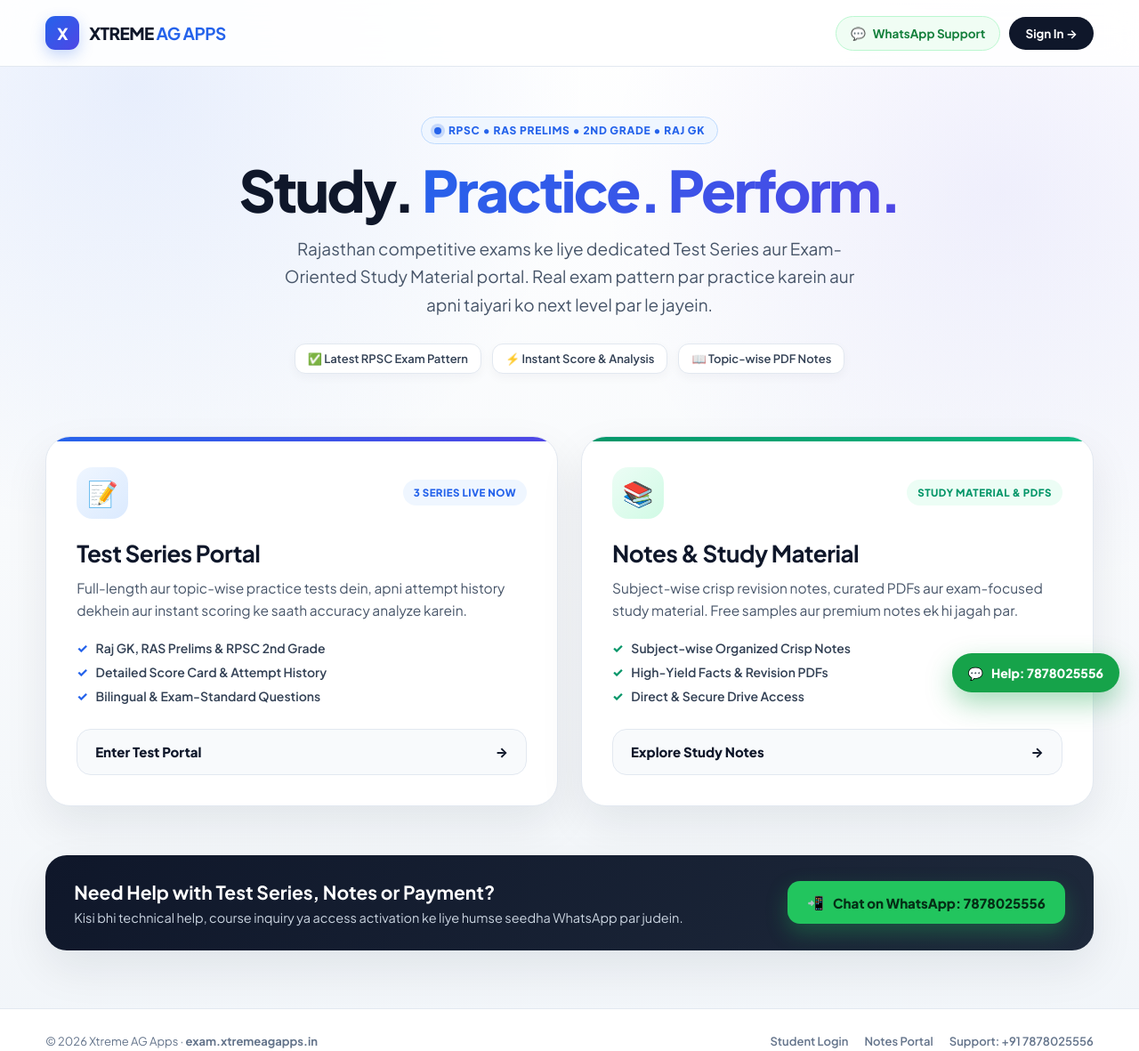
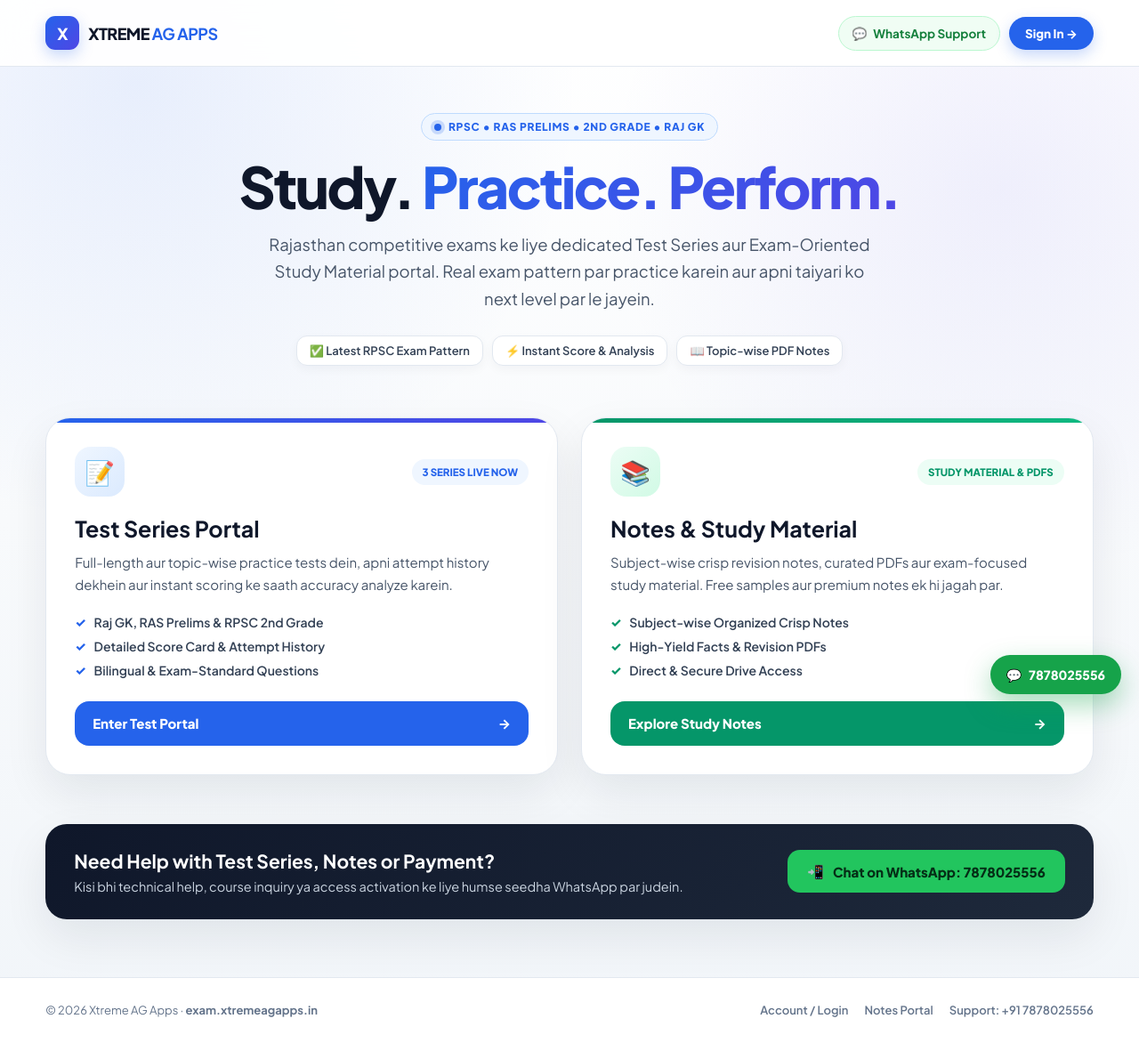
Before and after one commit to Iamajeetram/xtreme-ag-exam, a plain HTML site: page index.html in a window 1280 px wide. Shown: the whole page at 89% size. Drawn offline with nearby package versions, Linux system fonts and the light colour scheme.

Commit message:
Refactor styles and add authentication script
Updated styles and layout for various elements in index.html, including header, buttons, and grid items. Added smart authentication session checker script.

```diff
--- a/index.html
+++ b/index.html
@@ -21,13 +21,12 @@
       --indigo: #4f46e5;
       --wa: #16a34a;
       --wa-dark: #15803d;
-      --gold: #d97706;
       --shadow-sm: 0 4px 12px rgba(15, 23, 42, 0.04);
       --shadow: 0 20px 50px rgba(15, 23, 42, 0.08);
       --shadow-hover: 0 25px 60px rgba(37, 99, 235, 0.14);
     }
 
-    * { box-sizing: border-box; }
+    * { box-sizing: border-box; -webkit-tap-highlight-color: transparent; }
 
     body {
       margin: 0;
@@ -44,12 +43,11 @@
 
     a { color: inherit; text-decoration: none; }
 
-    /* Header / Navbar */
     header {
       position: sticky;
       top: 0;
-      z-index: 50;
-      background: rgba(255, 255, 255, 0.88);
+      z-index: 100;
+      background: rgba(255, 255, 255, 0.92);
       backdrop-filter: blur(16px);
       -webkit-backdrop-filter: blur(16px);
       border-bottom: 1px solid var(--line);
@@ -62,16 +60,16 @@
       display: flex;
       align-items: center;
       justify-content: space-between;
-      gap: 14px;
+      gap: 12px;
     }
 
     .brand {
       display: flex;
       align-items: center;
-      gap: 11px;
+      gap: 10px;
       font-weight: 800;
       letter-spacing: -0.03em;
-      font-size: 19px;
+      font-size: 18px;
     }
 
     .brand-logo {
@@ -93,46 +91,42 @@
       display: flex;
       align-items: center;
       gap: 10px;
+      position: relative;
+      z-index: 110;
     }
 
     .wa-btn {
       display: inline-flex;
       align-items: center;
-      gap: 8px;
-      padding: 10px 16px;
+      gap: 7px;
+      padding: 10px 15px;
       border-radius: 999px;
       background: #f0fdf4;
       border: 1px solid #bbf7d0;
       color: var(--wa-dark);
       font-size: 13.5px;
       font-weight: 700;
-      transition: all 0.2s ease;
-    }
-
-    .wa-btn:hover {
-      background: var(--wa);
-      color: #fff;
-      border-color: var(--wa);
-      transform: translateY(-1px);
-      box-shadow: 0 8px 20px rgba(22, 163, 74, 0.22);
+      cursor: pointer;
+      touch-action: manipulation;
     }
 
     .login-btn {
       display: inline-flex;
       align-items: center;
-      gap: 6px;
+      gap: 7px;
       padding: 10px 18px;
       border-radius: 999px;
-      background: var(--text);
+      background: var(--blue);
       color: #fff;
       font-size: 13.5px;
-      font-weight: 700;
-      transition: all 0.2s ease;
+      font-weight: 800;
+      cursor: pointer;
+      touch-action: manipulation;
+      box-shadow: 0 6px 16px rgba(37, 99, 235, 0.25);
     }
 
-    .login-btn:hover {
-      background: var(--blue);
-      transform: translateY(-1px);
+    .login-btn:hover, .login-btn:active {
+      background: var(--blue-dark);
     }
 
     .wrap {
@@ -141,9 +135,8 @@
       flex: 1;
     }
 
-    /* Hero Section */
     .hero {
-      padding: 56px 0 36px;
+      padding: 52px 0 34px;
       text-align: center;
       max-width: 840px;
       margin: auto;
@@ -188,9 +181,9 @@
 
     .lead {
       color: var(--muted);
-      font-size: clamp(16px, 2.2vw, 19px);
+      font-size: clamp(15.5px, 2.2vw, 18.5px);
       line-height: 1.65;
-      margin: 0 auto 28px;
+      margin: 0 auto 26px;
       max-width: 680px;
     }
 
@@ -198,8 +191,7 @@
       display: flex;
       flex-wrap: wrap;
       justify-content: center;
-      gap: 12px;
-      margin-bottom: 10px;
+      gap: 10px;
     }
 
     .chip {
@@ -216,7 +208,6 @@
       box-shadow: var(--shadow-sm);
     }
 
-    /* Main Portal Grid */
     .grid {
       display: grid;
       grid-template-columns: repeat(2, 1fr);
@@ -231,11 +222,12 @@
       background: var(--card);
       border: 1px solid var(--line);
       border-radius: 28px;
-      padding: 34px;
+      padding: 32px;
       box-shadow: var(--shadow);
-      transition: all 0.28s cubic-bezier(0.16, 1, 0.3, 1);
+      transition: all 0.25s ease;
       position: relative;
       overflow: hidden;
+      cursor: pointer;
     }
 
     .tile::before {
@@ -246,34 +238,29 @@
       right: 0;
       height: 5px;
       background: linear-gradient(90deg, var(--blue), var(--indigo));
+      pointer-events: none;
     }
 
     .tile.notes-card::before {
       background: linear-gradient(90deg, #059669, #10b981);
     }
 
-    .tile:hover {
-      transform: translateY(-6px);
-      border-color: #93c5fd;
-      box-shadow: var(--shadow-hover);
-    }
-
     .tile-top {
       display: flex;
       align-items: center;
       justify-content: space-between;
-      margin-bottom: 22px;
+      margin-bottom: 20px;
     }
 
     .icon {
-      width: 58px;
-      height: 58px;
+      width: 56px;
+      height: 56px;
       border-radius: 18px;
       display: grid;
       place-items: center;
       background: linear-gradient(135deg, #eff6ff, #dbeafe);
       color: var(--blue);
-      font-size: 28px;
+      font-size: 27px;
     }
 
     .notes-card .icon {
@@ -289,7 +276,6 @@
       color: var(--blue);
       font-size: 11.5px;
       font-weight: 800;
-      letter-spacing: 0.04em;
     }
 
     .notes-card .tag {
@@ -299,21 +285,20 @@
 
     .tile h2 {
       margin: 0 0 10px;
-      font-size: 26px;
-      letter-spacing: -0.02em;
+      font-size: 25px;
     }
 
     .tile p {
       margin: 0 0 20px;
       color: var(--muted);
       line-height: 1.65;
-      font-size: 15.5px;
+      font-size: 15px;
     }
 
     .feature-list {
       list-style: none;
       padding: 0;
-      margin: 0 0 28px;
+      margin: 0 0 26px;
       display: grid;
       gap: 9px;
     }
@@ -327,14 +312,8 @@
       color: #334155;
     }
 
-    .feature-list li span {
-      color: var(--blue);
-      font-weight: 800;
-    }
-
-    .notes-card .feature-list li span {
-      color: #059669;
-    }
+    .feature-list li span { color: var(--blue); font-weight: 800; }
+    .notes-card .feature-list li span { color: #059669; }
 
     .card-cta {
       display: inline-flex;
@@ -343,26 +322,16 @@
       width: 100%;
       padding: 15px 20px;
       border-radius: 16px;
-      background: #f8fafc;
-      border: 1px solid var(--line);
+      background: var(--blue);
+      color: #fff;
       font-weight: 800;
       font-size: 15px;
-      color: var(--text);
-      transition: all 0.2s ease;
     }
 
-    .tile:hover .card-cta {
-      background: var(--blue);
-      color: #fff;
-      border-color: var(--blue);
+    .notes-card .card-cta {
+      background: #059669;
     }
 
-    .tile.notes-card:hover .card-cta {
-      background: #059669;
-      border-color: #059669;
-    }
-
-    /* Support Banner */
     .support-banner {
       margin: 10px 0 65px;
       padding: 28px 32px;
@@ -377,16 +346,8 @@
       box-shadow: var(--shadow);
     }
 
-    .support-info h3 {
-      margin: 0 0 6px;
-      font-size: 21px;
-    }
-
-    .support-info p {
-      margin: 0;
-      color: #cbd5e1;
-      font-size: 14.5px;
-    }
+    .support-info h3 { margin: 0 0 6px; font-size: 21px; }
+    .support-info p { margin: 0; color: #cbd5e1; font-size: 14.5px; }
 
     .wa-cta-large {
       display: inline-flex;
@@ -398,16 +359,8 @@
       color: #052e16;
       font-weight: 800;
       font-size: 15px;
-      transition: all 0.2s ease;
-      box-shadow: 0 10px 25px rgba(34, 197, 94, 0.3);
     }
 
-    .wa-cta-large:hover {
-      background: #4ade80;
-      transform: translateY(-2px);
-    }
-
-    /* Footer */
     footer {
       border-top: 1px solid var(--line);
       padding: 28px 0;
@@ -433,19 +386,14 @@
       font-weight: 600;
     }
 
-    .footer-links a:hover {
-      color: var(--blue);
-    }
-
-    /* Floating WhatsApp Button */
     .wa-float {
       position: fixed;
-      right: 22px;
-      bottom: 22px;
+      right: 20px;
+      bottom: 20px;
       z-index: 90;
       display: inline-flex;
       align-items: center;
-      gap: 9px;
+      gap: 8px;
       padding: 13px 18px;
       border-radius: 999px;
       background: #16a34a;
@@ -453,27 +401,19 @@
       font-weight: 800;
       font-size: 14px;
       box-shadow: 0 12px 30px rgba(22, 163, 74, 0.38);
-      transition: transform 0.2s ease;
-    }
-
-    .wa-float:hover {
-      transform: scale(1.05);
     }
 
     @media (max-width: 780px) {
       .grid { grid-template-columns: 1fr; gap: 20px; }
-      .hero { padding: 40px 0 24px; }
-      .tile { padding: 26px; }
-      .support-banner { padding: 24px; text-align: left; }
+      .hero { padding: 38px 0 22px; }
+      .tile { padding: 24px; }
+      .support-banner { padding: 22px; }
       .wa-btn span.hide-sm { display: none; }
-      .wa-float span { display: none; }
-      .wa-float { padding: 14px; border-radius: 50%; }
     }
   </style>
 </head>
 <body>
 
-  <!-- Header -->
   <header>
     <div class="nav">
       <a class="brand" href="./">
@@ -485,14 +425,12 @@
           <span>💬</span>
           <span>WhatsApp <span class="hide-sm">Support</span></span>
         </a>
-        <a class="login-btn" href="./auth.html">Sign In →</a>
+        <a id="topAuthBtn" class="login-btn" href="./auth.html">Sign In →</a>
       </div>
     </div>
   </header>
 
-  <!-- Main Content -->
   <main class="wrap">
-    <!-- Hero Section -->
     <section class="hero">
       <div class="badge-pill">
         <span class="pulse"></span>
@@ -509,10 +447,8 @@
       </div>
     </section>
 
-    <!-- Portals Grid -->
     <section id="portal" class="grid">
-      <!-- Test Series Card -->
-      <a class="tile" href="./auth.html?portal=tests">
+      <a id="testPortalCard" class="tile" href="./auth.html?portal=tests">
         <div>
           <div class="tile-top">
             <div class="icon">📝</div>
@@ -529,12 +465,11 @@
           </ul>
         </div>
         <div class="card-cta">
-          <span>Enter Test Portal</span>
+          <span id="testCardCtaText">Enter Test Portal</span>
           <span>→</span>
         </div>
       </a>
 
-      <!-- Notes / Study Material Card -->
       <a class="tile notes-card" href="./notes.html">
         <div>
           <div class="tile-top">
@@ -558,7 +493,6 @@
       </a>
     </section>
 
-    <!-- WhatsApp Support Banner -->
     <section class="support-banner">
       <div class="support-info">
         <h3>Need Help with Test Series, Notes or Payment?</h3>
@@ -571,23 +505,62 @@
     </section>
   </main>
 
-  <!-- Footer -->
   <footer>
     <div class="footer-inner">
       <div>© 2026 Xtreme AG Apps · <strong>exam.xtremeagapps.in</strong></div>
       <div class="footer-links">
-        <a href="./auth.html">Student Login</a>
+        <a href="./auth.html">Account / Login</a>
         <a href="./notes.html">Notes Portal</a>
         <a href="https://wa.me/917878025556" target="_blank" rel="noopener">Support: +91 7878025556</a>
       </div>
     </div>
   </footer>
 
-  <!-- Floating WhatsApp Shortcut -->
-  <a class="wa-float" href="https://wa.me/917878025556?text=Hello%20Xtreme%20AG%20Apps%2C%20I%20have%20a%20query." target="_blank" rel="noopener" title="WhatsApp Support">
+  <a class="wa-float" href="https://wa.me/917878025556?text=Hello%20Xtreme%20AG%20Apps%2C%20I%20have%20a%20query." target="_blank" rel="noopener">
     <span>💬</span>
-    <span>Help: 7878025556</span>
+    <span>7878025556</span>
   </a>
 
+  <!-- Smart Auth Session Checker for Home Page -->
+  <script src="https://cdn.jsdelivr.net/npm/@supabase/supabase-js@2"></script>
+  <script>
+    (async () => {
+      try {
+        const sb = window.supabase.createClient(
+          "https://vbfjafblxnrfminbdlbb.supabase.co",
+          "sb_publishable_B1zX6LJONSD6icwsbHVmYg_z8qpprk9"
+        );
+        const { data: { session } } = await sb.auth.getSession();
+        if (!session) return;
+
+        const topBtn = document.getElementById("topAuthBtn");
+        const testCard = document.getElementById("testPortalCard");
+        const email = (session.user.email || "").toLowerCase().trim();
+
+        const { data: p } = await sb
+          .from("profiles")
+          .select("display_name,mobile,is_admin")
+          .eq("id", session.user.id)
+          .maybeSingle();
+
+        if (email === "ajeetram3@gmail.com" && p?.is_admin === true) {
+          topBtn.textContent = "⚡ Admin Panel";
+          topBtn.href = "./admin.html";
+          testCard.href = "./test-portal.html";
+        } else if (p?.display_name && p?.mobile) {
+          const firstName = p.display_name.split(" ")[0];
+          topBtn.textContent = "👤 " + firstName + " (Portal)";
+          topBtn.href = "./test-portal.html";
+          testCard.href = "./test-portal.html";
+        } else {
+          topBtn.textContent = "👤 Complete Profile";
+          topBtn.href = "./complete-profile.html";
+          testCard.href = "./complete-profile.html";
+        }
+      } catch (e) {
+        console.error(e);
+      }
+    })();
+  </script>
 </body>
 </html>
```
